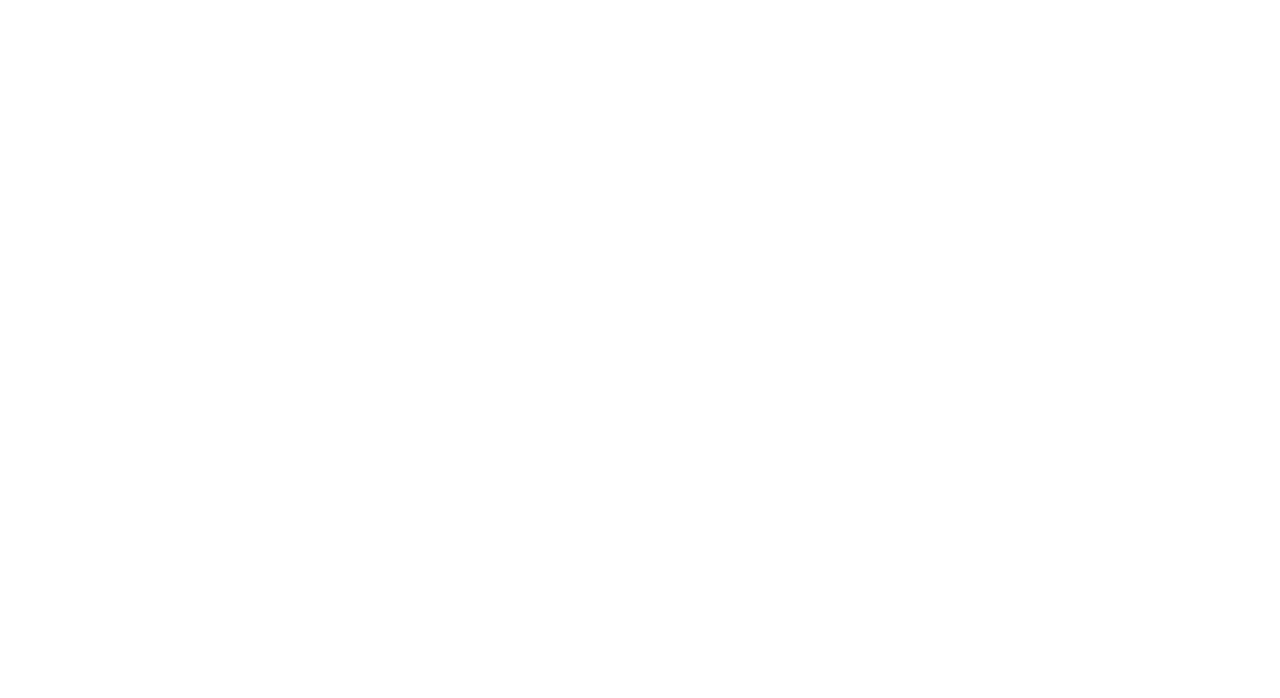
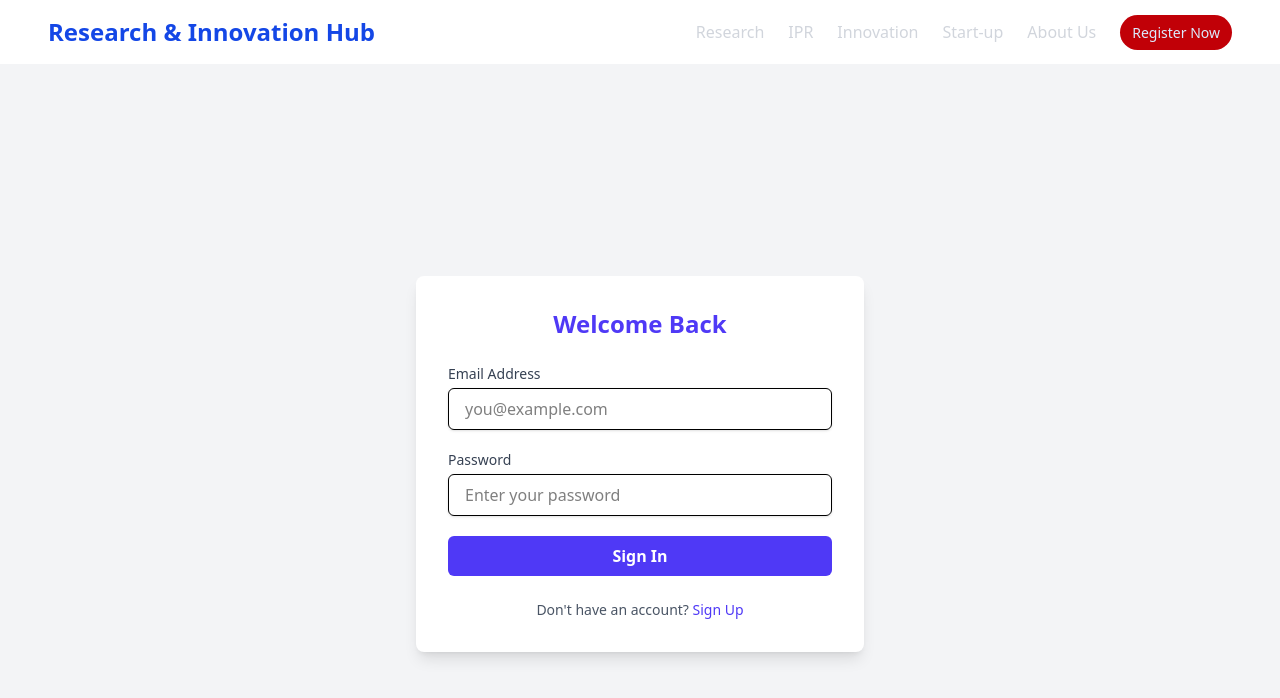
Before and after one commit to Ashes2004/project-competetion-2k25, a React (Vite) app in the folder frontend/: page /auth in a window 1280 px wide. Before the commit this address had no page. Shown: the top 698 px of the page. Built offline with nearby package versions, Linux system fonts and the light colour scheme.

Commit message:
basic auth page

```diff
--- a/frontend/src/App.jsx
+++ b/frontend/src/App.jsx
@@ -1,6 +1,7 @@
 import { BrowserRouter as Router, Routes, Route } from "react-router-dom";
 import Home from "./pages/Home";
 import StartupHub from "./components/StartupHub";
+import AuthToggler from "./pages/Auth";
 
 
 function App() {
@@ -8,6 +9,8 @@ function App() {
     <Router>
       <Routes>
         <Route path="/" element={<Home />} />
+        <Route path="/auth" element={<AuthToggler />} />
+
         <Route path="/startup-hub" element={<StartupHub />} />
         <Route path="/startup-hub/:startupId" element={<StartupHub />} />
       </Routes>
--- /dev/null
+++ b/frontend/src/pages/Auth.jsx
@@ -0,0 +1,140 @@
+import React, { useState } from "react";
+import Navbar from "../components/Navbar";
+
+const AuthToggler = () => {
+  const [isSignIn, setIsSignIn] = useState(true);
+
+  const toggleAuth = () => {
+    setIsSignIn(!isSignIn);
+  };
+
+  return (
+    <>
+      <Navbar />
+      <div className="min-h-screen bg-gray-100 flex items-center justify-center px-4">
+        <div className="bg-white shadow-lg rounded-lg w-full max-w-md p-8">
+          <h2 className="text-2xl font-semibold text-center text-indigo-600 mb-6">
+            {isSignIn ? "Welcome Back" : "Create an Account"}
+          </h2>
+
+          {isSignIn ? (
+            <form className="space-y-5">
+              <div>
+                <label
+                  htmlFor="email"
+                  className="block text-sm font-medium text-gray-700 mb-1"
+                >
+                  Email Address
+                </label>
+                <input
+                  type="email"
+                  id="email"
+                  className="w-full px-4 py-2 border rounded-md shadow-sm focus:outline-none focus:ring-2 focus:ring-indigo-500"
+                  placeholder="you@example.com"
+                />
+              </div>
+              <div>
+                <label
+                  htmlFor="password"
+                  className="block text-sm font-medium text-gray-700 mb-1"
+                >
+                  Password
+                </label>
+                <input
+                  type="password"
+                  id="password"
+                  className="w-full px-4 py-2 border rounded-md shadow-sm focus:outline-none focus:ring-2 focus:ring-indigo-500"
+                  placeholder="Enter your password"
+                />
+              </div>
+              <button
+                type="submit"
+                className="w-full py-2 px-4 bg-indigo-600 text-white font-semibold rounded-md hover:bg-indigo-700 transition"
+              >
+                Sign In
+              </button>
+            </form>
+          ) : (
+            <form className="space-y-5">
+              <div>
+                <label
+                  htmlFor="name"
+                  className="block text-sm font-medium text-gray-700 mb-1"
+                >
+                  Full Name
+                </label>
+                <input
+                  type="text"
+                  id="name"
+                  className="w-full px-4 py-2 border rounded-md shadow-sm focus:outline-none focus:ring-2 focus:ring-indigo-500"
+                  placeholder="John Doe"
+                />
+              </div>
+              <div>
+                <label
+                  htmlFor="email"
+                  className="block text-sm font-medium text-gray-700 mb-1"
+                >
+                  Email Address
+                </label>
+                <input
+                  type="email"
+                  id="email"
+                  className="w-full px-4 py-2 border rounded-md shadow-sm focus:outline-none focus:ring-2 focus:ring-indigo-500"
+                  placeholder="you@example.com"
+                />
+              </div>
+              <div>
+                <label
+                  htmlFor="password"
+                  className="block text-sm font-medium text-gray-700 mb-1"
+                >
+                  Password
+                </label>
+                <input
+                  type="password"
+                  id="password"
+                  className="w-full px-4 py-2 border rounded-md shadow-sm focus:outline-none focus:ring-2 focus:ring-indigo-500"
+                  placeholder="Create a strong password"
+                />
+              </div>
+              <button
+                type="submit"
+                className="w-full py-2 px-4 bg-indigo-600 text-white font-semibold rounded-md hover:bg-indigo-700 transition"
+              >
+                Sign Up
+              </button>
+            </form>
+          )}
+
+          <div className="mt-6 text-center text-sm text-gray-600">
+            {isSignIn ? (
+              <>
+                Don&apos;t have an account?{" "}
+                <button
+                  onClick={toggleAuth}
+                  className="text-indigo-600 hover:underline font-medium"
+                >
+                  Sign Up
+                </button>
+              </>
+            ) : (
+              <>
+                Already have an account?{" "}
+                <button
+                  onClick={toggleAuth}
+                  className="text-indigo-600 hover:underline font-medium"
+                >
+                  Sign In
+                </button>
+              </>
+
+            )}
+          </div>
+        </div>
+      </div>
+    </>
+  );
+};
+
+export default AuthToggler;
```
Also changed, not shown: 1 other file (tests, documents, lock files or other folders).
